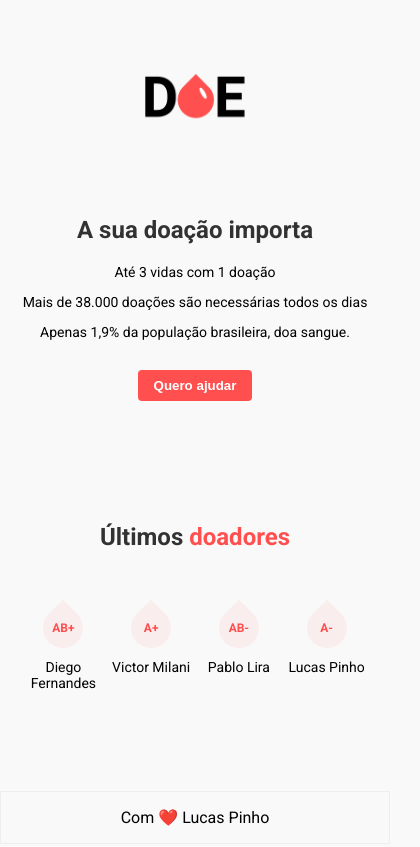
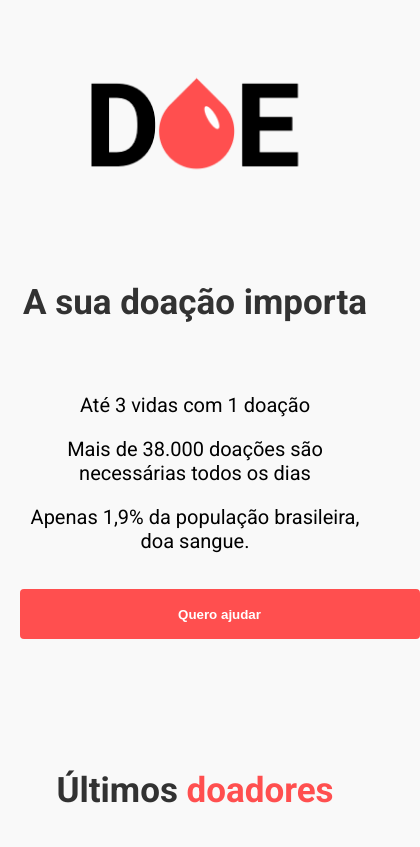
Before and after one commit to lhps/Doe-Site, a website: page index.html in a window 390 px wide. Shown: the top 847 px of the page, 420 px wide, since content can reach past the window. Drawn offline with Linux system fonts and the light colour scheme.

Commit message:
Responsividade

```diff
--- a/style.css
+++ b/style.css
@@ -27,7 +27,7 @@ h1, h2 {
 }
 
 /* TITULOS */
-header h1, main h2 {
+header h2, main h2 {
     margin-bottom: 70px;
 }
 
@@ -178,3 +178,30 @@ section.form.hide{
     height: 0;
     margin-top: -70px;
 }
+
+/* RESPONSIVIDADE */
+
+@media (max-width: 600px) {
+
+
+
+    .logo{
+        width: 250px;
+        margin: 70px 0px;
+    }
+
+    header h2, main h2 {
+        margin-bottom: 70px;
+        font-size: 35px;
+    }
+
+    header p{
+        font-size: 20px;
+    }
+
+    header button{
+        width: 400px;
+        height: 50px;
+    }
+
+}
```
